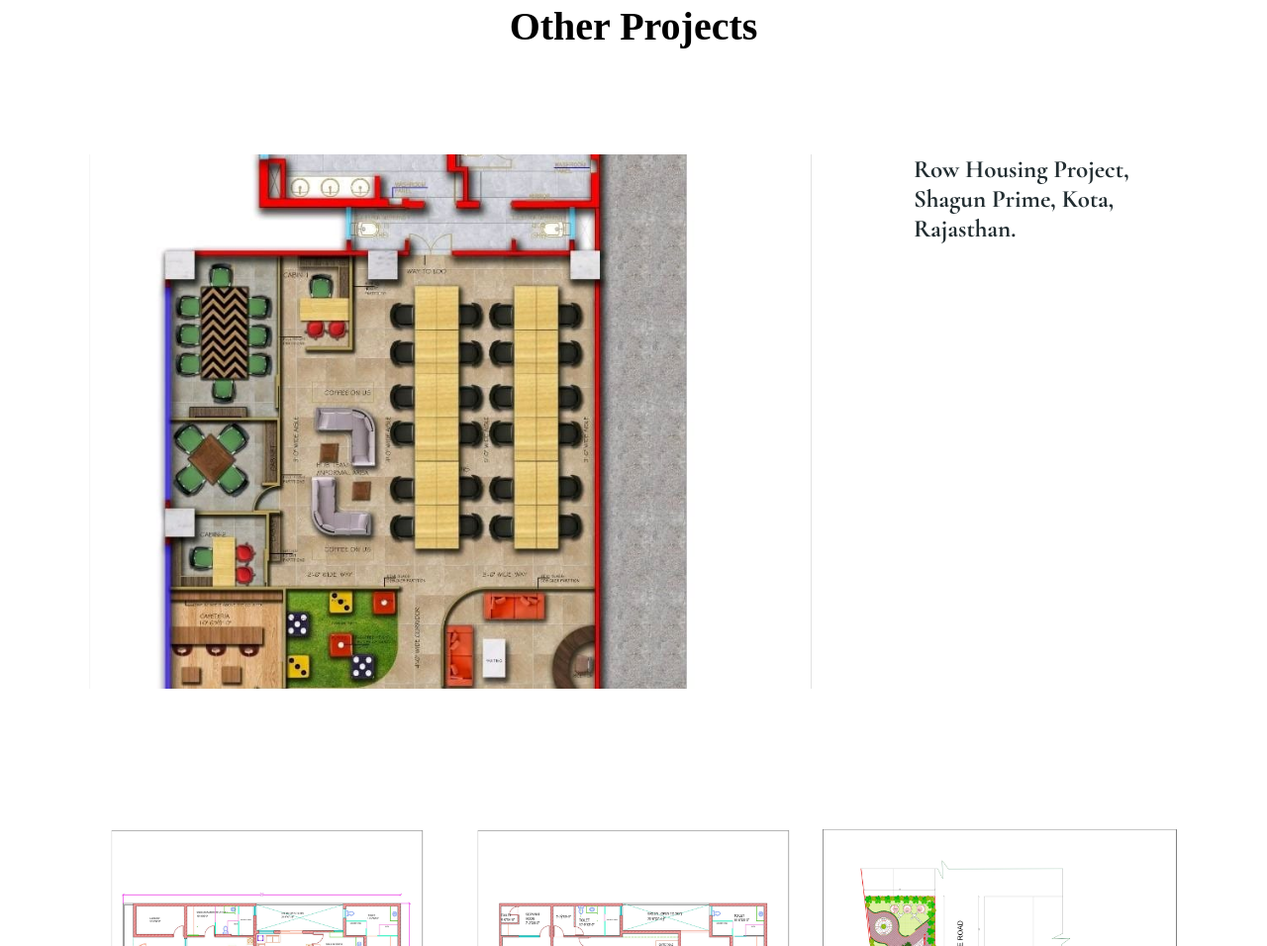
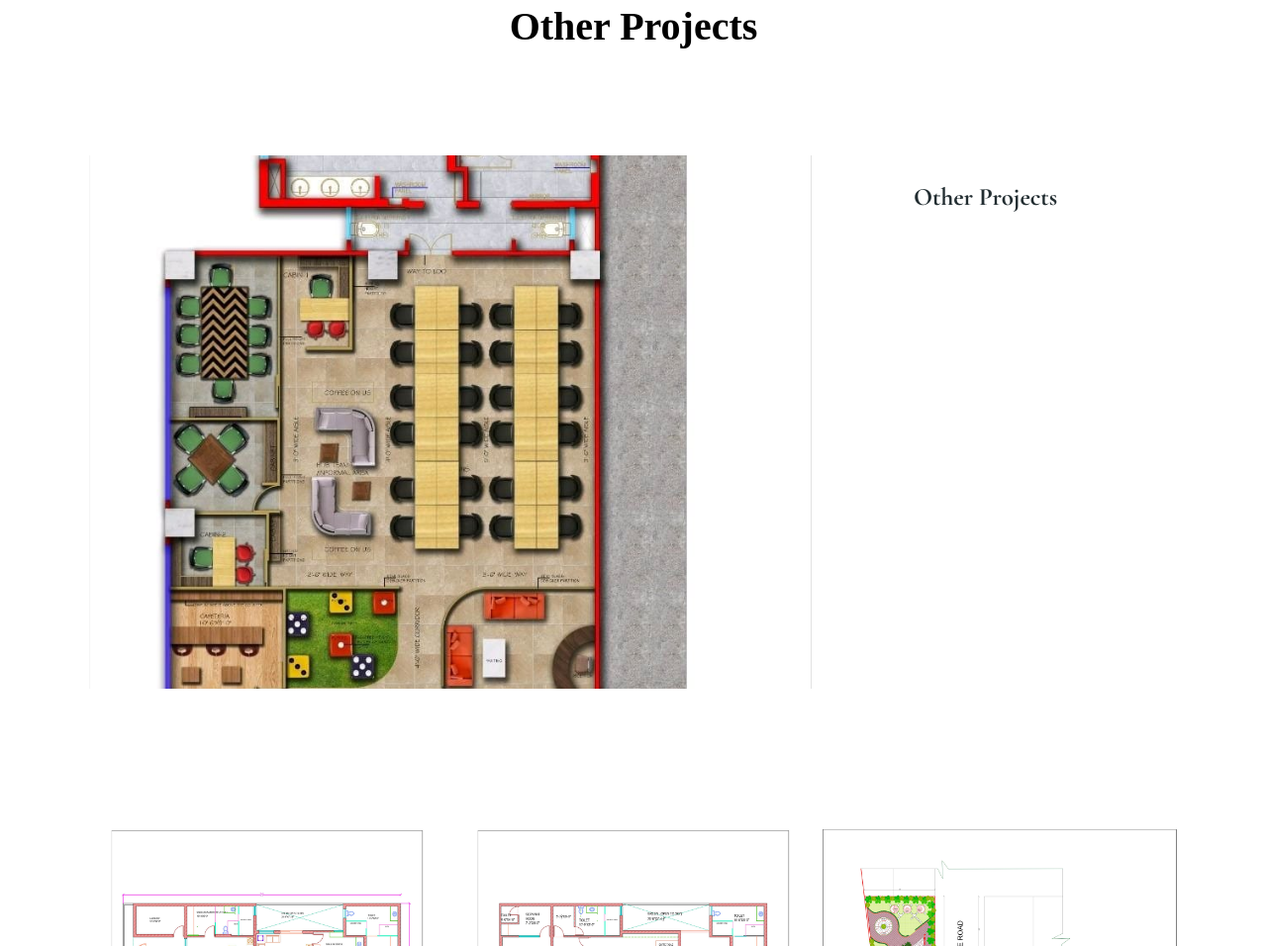
Before and after one commit to ksarthak4ever/kutumb-architects, a plain HTML site: page index.html in a window 1280 px wide. Shown: the part 7094-8050 px from the top of the page at 99% size. Drawn offline with nearby package versions, Linux system fonts and the light colour scheme; a script that the page names is missing.

Commit message:
other projects title update

```diff
--- a/index.html
+++ b/index.html
@@ -237,7 +237,7 @@
                 <article id="other-projects">
                     <section class="main">
                         <img class="main__img" src="img/other_projects/img_1.jpg" alt="Other Projects" />
-                        <h3 class="main__title">Row Housing Project, Shagun Prime, Kota, Rajasthan.
+                        <h3 class="main__title">Other Projects
                         </h3>
                     </section>
                     <section class="projects-second-page apartment-p2">
```
